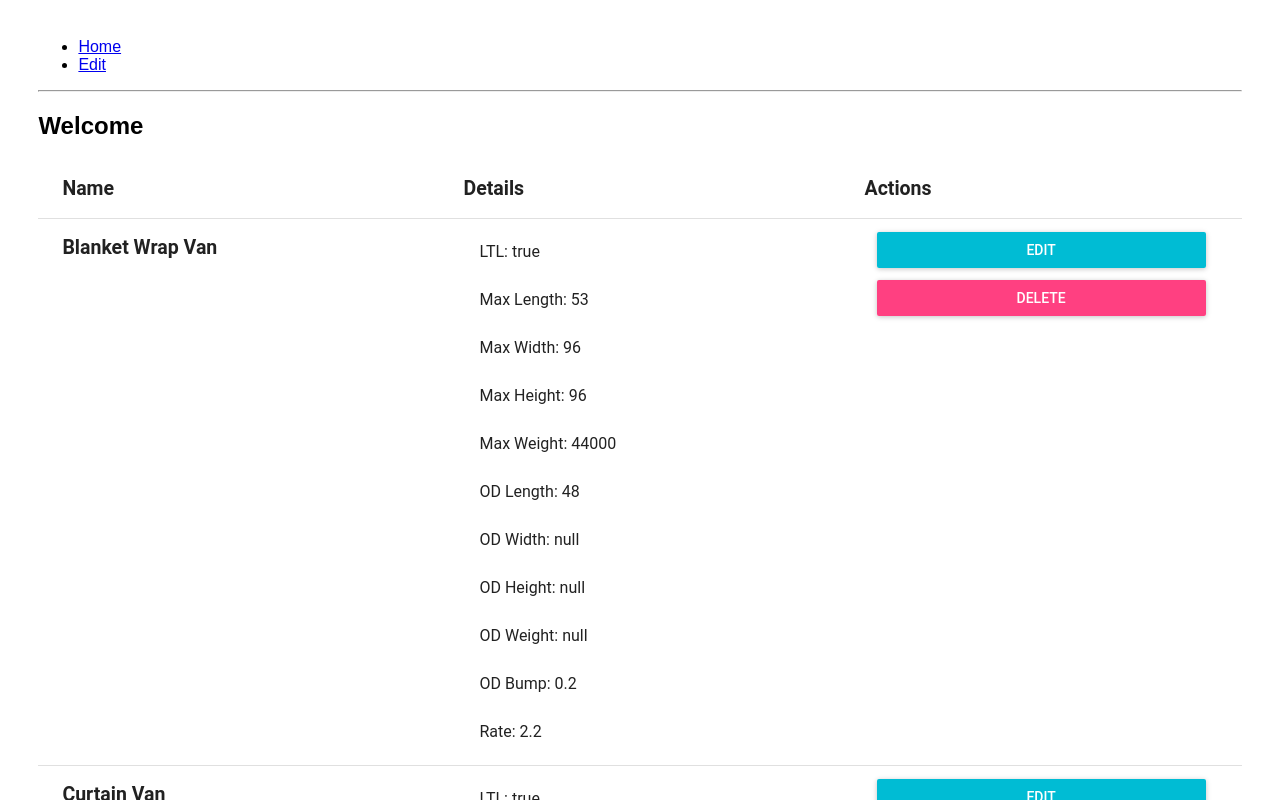
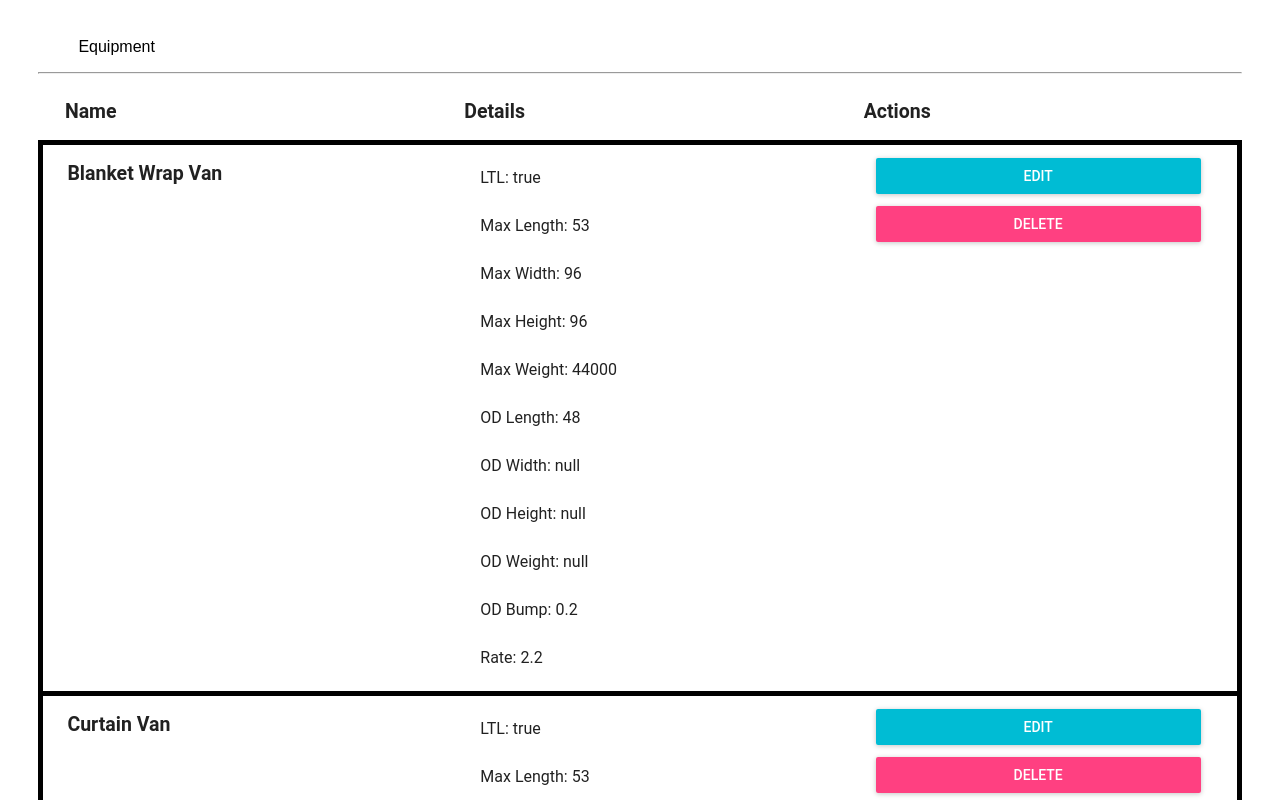
Before and after one commit to stward/equipment-admin, a React (Create React App) app: page / in a window 1280 px wide. Shown: the top 800 px of the page. Built offline with nearby package versions, Linux system fonts and the light colour scheme.

Commit message:
made changes to home page: stripped out navigation on top, since it wont be necessary, and added a border to the table items

```diff
--- a/src/App.js
+++ b/src/App.js
@@ -12,8 +12,7 @@ const App = () => (
   <Router>
     <div>
       <ul>
-        <li><Link to="/">Home</Link></li>
-        <li><Link to="/edit">Edit</Link></li>
+        Equipment
       </ul>
 
       <hr/>
@@ -26,7 +25,6 @@ const App = () => (
 
 const Home = () => (
   <div>
-    <h2>Welcome</h2>
     <HomeContainer />
   </div>
 )
--- a/src/Main.js
+++ b/src/Main.js
@@ -21,8 +21,12 @@ const buttonStyle = {
   display: 'block'
 };
 
+const tableItemStyle = {
+  border: 'black solid 5px'
+}
+
 const colStyle = {
-  verticalAlign: 'top'
+  verticalAlign: 'top',
 }
 
 class HomeContainer extends Component {
@@ -33,7 +37,7 @@ class HomeContainer extends Component {
 
   renderEquipment() {
     return allEquipment.map((x) => (
-      <TableRow>
+      <TableRow style={tableItemStyle}>
         <TableRowColumn style={colStyle}><h2>{x.name}</h2></TableRowColumn>
         <TableRowColumn>
           <List>
```
